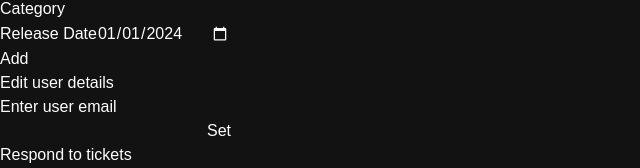
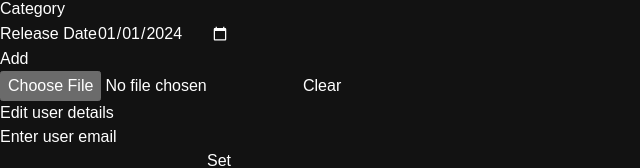
Before and after one commit to olszewskista/video-games-shop-frontend, a React (Vite) app: page /profile/admin in a window 1280 px wide. Shown: the part 622-790 px from the top of the page, without its empty margins (0-640 px from the left). Built offline with nearby package versions, Linux system fonts and the light colour scheme; no server answers.

Commit message:
feat: add import/export functionality for admin

```diff
--- a/src/components/AddNewGameForm.tsx
+++ b/src/components/AddNewGameForm.tsx
@@ -1,9 +1,22 @@
 import { useFormik } from 'formik';
+import { useState, useRef } from 'react';
 import {toast, ToastContainer} from 'react-toastify'
 import 'react-toastify/dist/ReactToastify.css'
 
 
+type Game = {
+    title: string;
+    description: string;
+    price: number;
+    image: string;
+    category: string;
+    releaseDate: Date;
+}
+
 export default function AddNewGameForm() {
+    const [file, setFile] = useState<Game | null>(null)
+    const fileRef = useRef<HTMLInputElement>(null)
+    console.log(file);
     const formik = useFormik({
         initialValues: {
             title: '',
@@ -22,7 +35,7 @@ export default function AddNewGameForm() {
                         Authorization:
                             'Bearer ' + sessionStorage.getItem('token'),
                     },
-                    body: JSON.stringify(values),
+                    body: file ? JSON.stringify(file) : JSON.stringify(values),
                 });
                 if (!response.ok) {
                     throw new Error('Something went wrong');
@@ -35,6 +48,21 @@ export default function AddNewGameForm() {
             }
         },
     });
+    function handleImport(e: React.ChangeEvent<HTMLInputElement>) {
+        const filereader = new FileReader();
+        if (!e.target.files) return;
+        filereader.readAsText(e.target.files[0], 'UTF-8');
+        filereader.onload = (e) => {
+            if (!e.target) return;
+            setFile(JSON.parse(e.target.result?.toString() || ''));
+        };
+
+    }
+    function handleClear() {
+        setFile(null);
+        if (!fileRef.current) return;
+        fileRef.current.value = '';
+    }
     return (
         <form onSubmit={formik.handleSubmit} className='flex flex-col gap-2 bg-neutral-800 p-8 rounded-xl'>
             <ToastContainer position='bottom-right' theme='light'/>
@@ -63,6 +91,10 @@ export default function AddNewGameForm() {
                 <input type="date" {...formik.getFieldProps('releaseDate')}/>
             </div>
             <button type="submit" className='text-white bg-neutral-700 rounded py-1'>Add</button>
+            <div>
+                <input type="file" name="" id="" onChange={handleImport} ref={fileRef}/>
+                <button type='button' onClick={handleClear}>Clear</button>
+            </div>
         </form>
     );
 }
--- a/src/components/ManageUsers.tsx
+++ b/src/components/ManageUsers.tsx
@@ -93,6 +93,15 @@ export default function ManageUsers() {
             else toast.error('Something went wrong!');
         }
     }
+    function exportUser() {
+        const data = JSON.stringify(currUser);
+        const blob = new Blob([data], { type: 'text/plain' });
+        const url = URL.createObjectURL(blob);
+        const link = document.createElement('a');
+        link.download = 'user-info.json'
+        link.href = url;
+        link.click();
+    }
     return (
         <div className="flex flex-col gap-8 items-center bg-neutral-800 h-fit p-8 rounded-xl">
             <form onSubmit={handleSetUser}>
@@ -178,6 +187,7 @@ export default function ManageUsers() {
                         >
                             Set data
                         </button>
+                        <button onClick={exportUser} className="py-1 px-2 bg-neutral-700 rounded">Export data</button>
                     </div>
                     <ToastContainer position='bottom-right'/>
                 </div>
```
